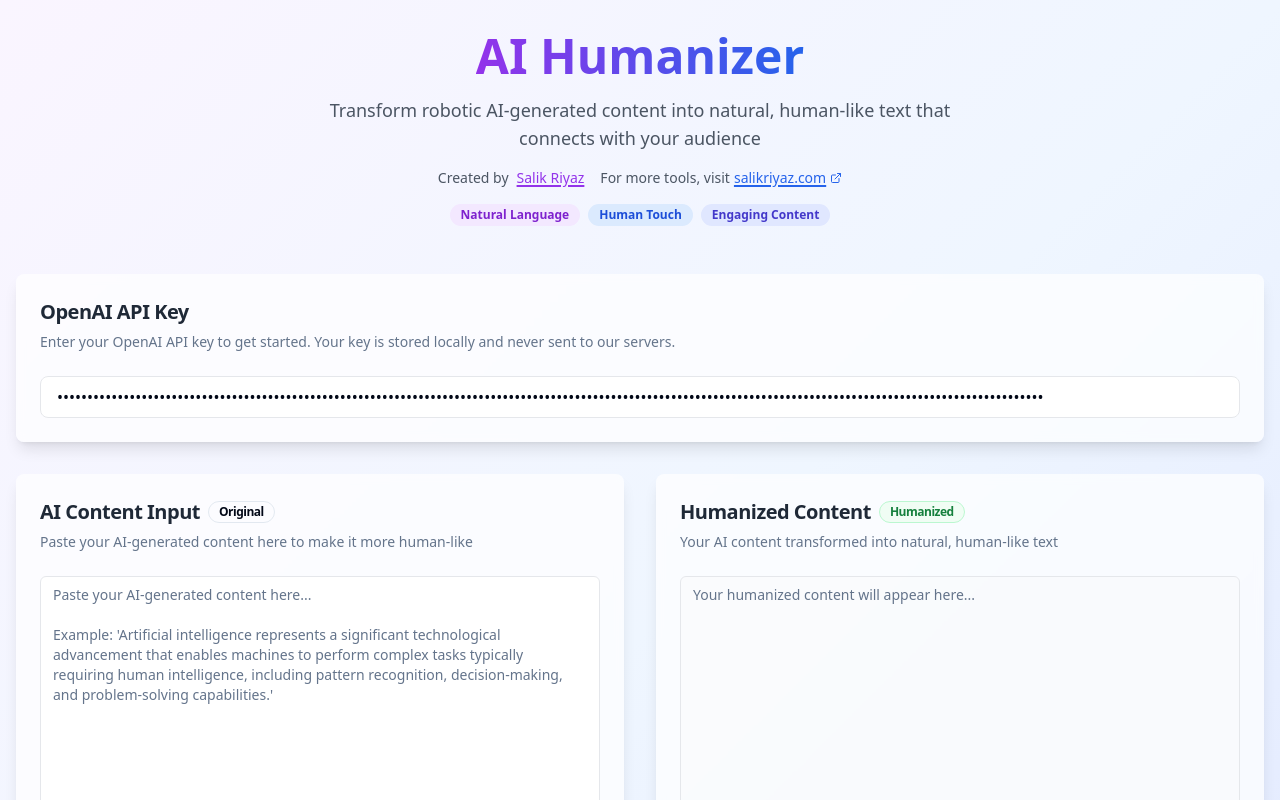
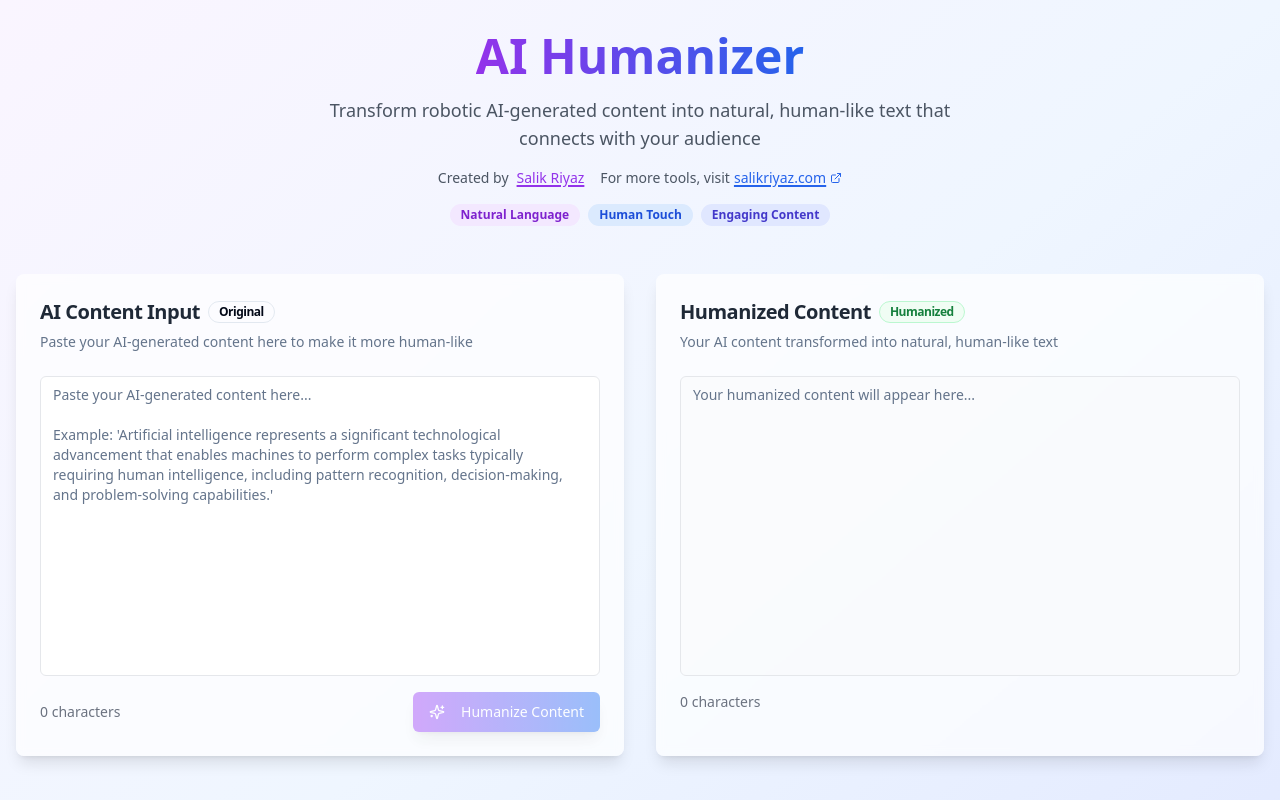
Before and after one commit to bots-hq/ai-humanizer-reborn, a React (Vite) app: page / in a window 1280 px wide. Shown: the top 800 px of the page. Built offline with nearby package versions, Linux system fonts and the light colour scheme.

Commit message:
Remove API key input
Prefill API key in code and hide API key input field.

```diff
--- a/src/pages/Index.tsx
+++ b/src/pages/Index.tsx
@@ -10,23 +10,16 @@ const Index = () => {
   const [inputText, setInputText] = useState('');
   const [humanizedText, setHumanizedText] = useState('');
   const [isLoading, setIsLoading] = useState(false);
-  const [apiKey, setApiKey] = useState('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');
   const [copied, setCopied] = useState(false);
+
+  // API key is pre-filled and hidden from users
+  const apiKey = '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';
 
   const humanizeContent = async () => {
     if (!inputText.trim()) {
       toast({
         title: "Input required",
         description: "Please enter some AI content to humanize.",
-        variant: "destructive",
-      });
-      return;
-    }
-
-    if (!apiKey.trim()) {
-      toast({
-        title: "API Key required",
-        description: "Please enter your OpenAI API key.",
         variant: "destructive",
       });
       return;
@@ -86,7 +79,7 @@ Guidelines:
       console.error('Error humanizing content:', error);
       toast({
         title: "Error",
-        description: "Failed to humanize content. Please check your API key and try again.",
+        description: "Failed to humanize content. Please try again.",
         variant: "destructive",
       });
     } finally {
@@ -168,27 +161,6 @@ Guidelines:
           </div>
         </div>
 
-        {/* API Key Input */}
-        <Card className="mb-8 shadow-lg border-0 bg-white/70 backdrop-blur-sm">
-          <CardHeader>
-            <CardTitle className="text-xl text-gray-800">OpenAI API Key</CardTitle>
-            <CardDescription>
-              Enter your OpenAI API key to get started. Your key is stored locally and never sent to our servers.
-            </CardDescription>
-          </CardHeader>
-          <CardContent>
-            <div className="flex gap-4">
-              <input
-                type="password"
-                placeholder="sk-..."
-                value={apiKey}
-                onChange={(e) => setApiKey(e.target.value)}
-                className="flex-1 px-4 py-2 border border-gray-200 rounded-lg focus:outline-none focus:ring-2 focus:ring-purple-500 focus:border-transparent"
-              />
-            </div>
-          </CardContent>
-        </Card>
-
         {/* Main Content */}
         <div className="grid md:grid-cols-2 gap-8">
           {/* Input Section */}
@@ -217,7 +189,7 @@ Example: 'Artificial intelligence represents a significant technological advance
                 </span>
                 <Button
                   onClick={humanizeContent}
-                  disabled={isLoading || !inputText.trim() || !apiKey.trim()}
+                  disabled={isLoading || !inputText.trim()}
                   className="bg-gradient-to-r from-purple-500 to-blue-500 hover:from-purple-600 hover:to-blue-600 text-white shadow-lg hover:shadow-xl transition-all duration-200"
                 >
                   {isLoading ? (
```
